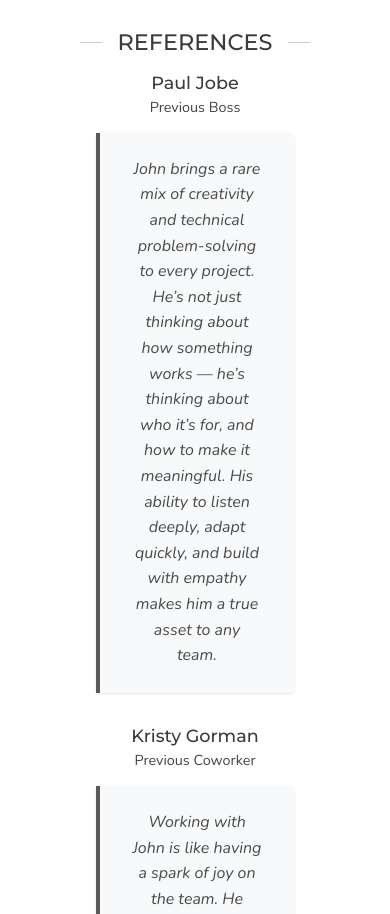
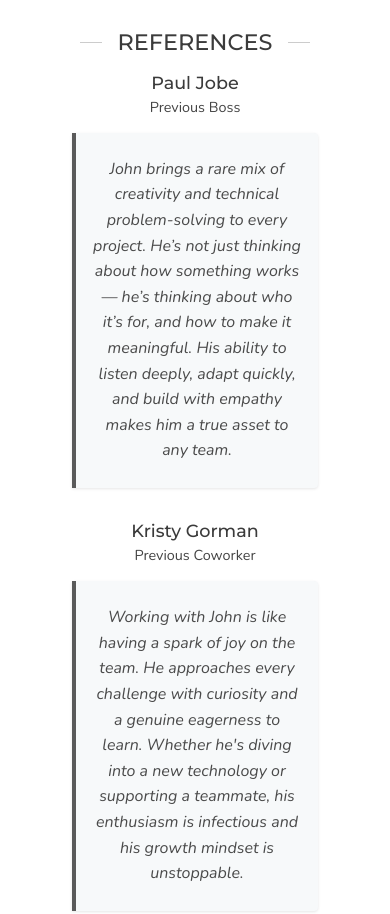
Before and after one commit to John-Plough/John-Plough.github.io, a plain HTML site: page index.html in a window 390 px wide. Shown: the part 3206-4120 px from the top of the page. Drawn offline with nearby package versions, Linux system fonts and the light colour scheme.

Commit message:
make reference quotes wider for phones

```diff
--- a/css/main.css
+++ b/css/main.css
@@ -511,6 +511,13 @@ blockquote {
     justify-content: center;
   }
 
+  blockquote {
+    margin-left: 0.5rem;
+    margin-right: 0.5rem;
+    padding-left: 1rem;
+    padding-right: 1rem;
+  }
+
   main,
   aside {
     width: 100%;
```
